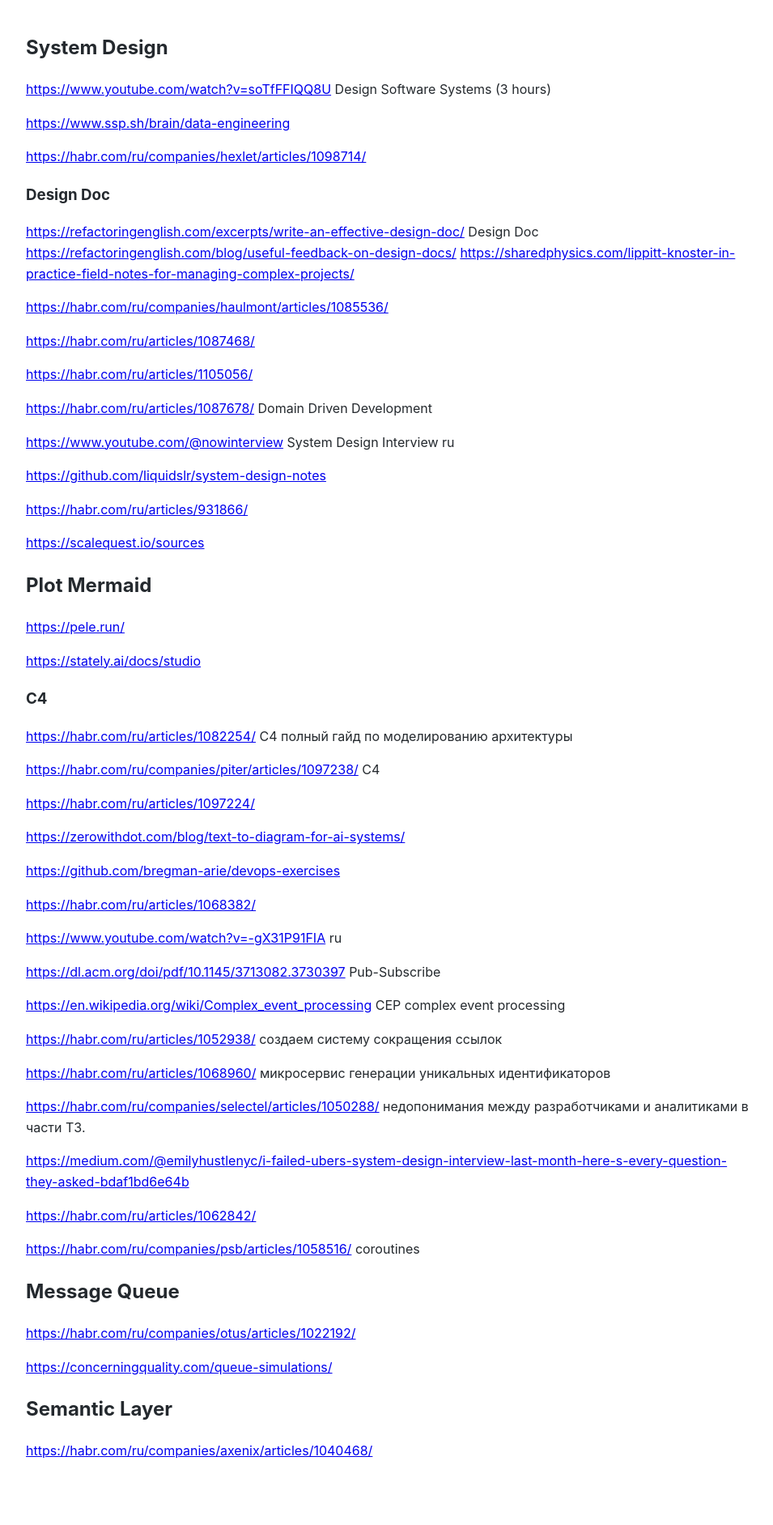
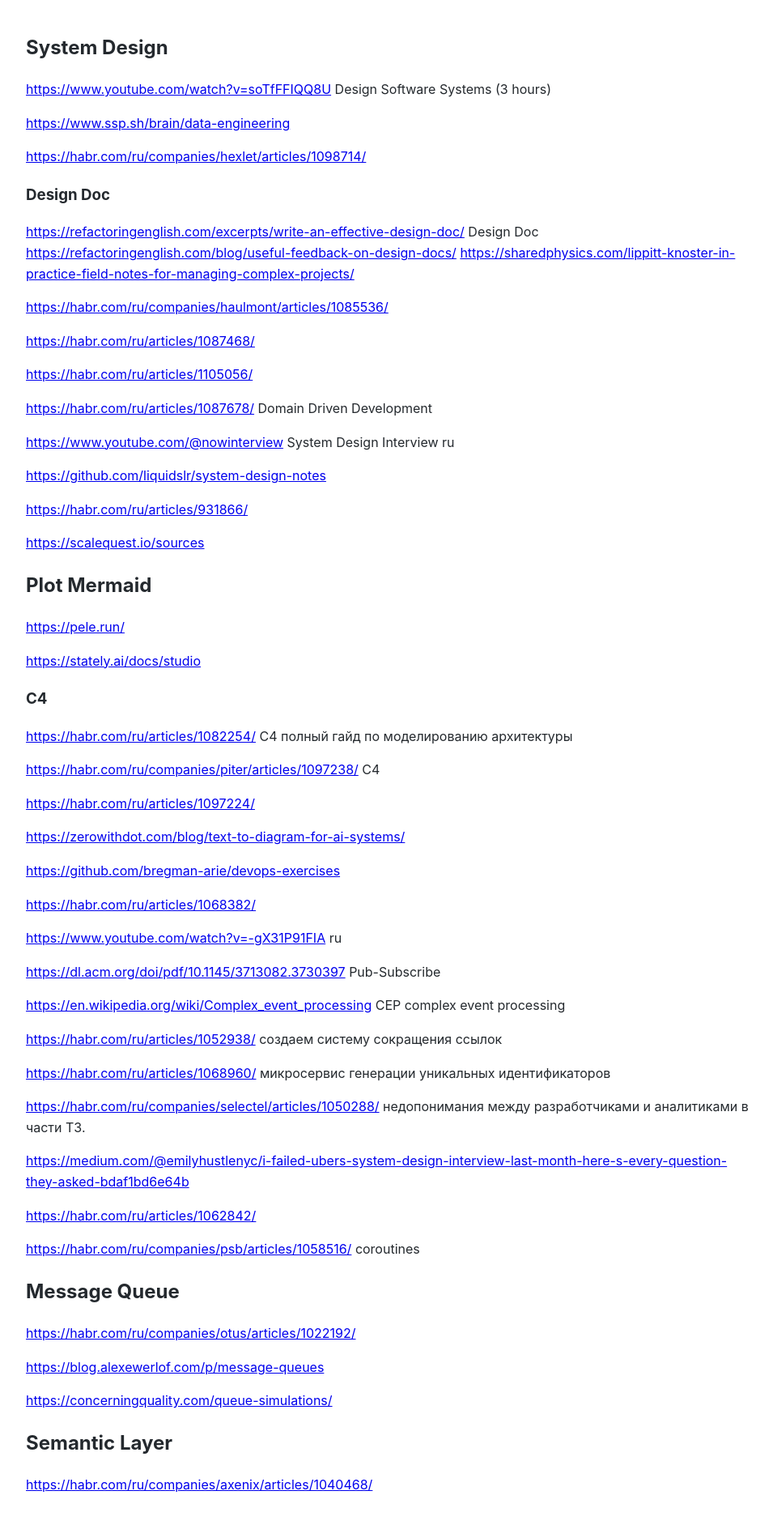
Before and after one commit to Michael-Lubinsky/michael-lubinsky.github.com, a Jekyll site: the page built from system_design/system_design.md, in a window 1280 px wide. Shown: the whole page at 81% size, without its empty margins (158-1113 px from the left). Built offline with Jekyll 4.4.1, drawn with Linux system fonts in a browser that asks for light colours; our own code applies the rules of GitHub Pages for plain Markdown files; before the commit the page ends 1841 px from its top, so only the background shows below that.

Commit message:
Update system_design.md

```diff
--- a/system_design/system_design.md
+++ b/system_design/system_design.md
@@ -69,6 +69,8 @@
 ## Message Queue
 <https://habr.com/ru/companies/otus/articles/1022192/>
 
+<https://blog.alexewerlof.com/p/message-queues>
+
 <https://concerningquality.com/queue-simulations/>
 
 
```
